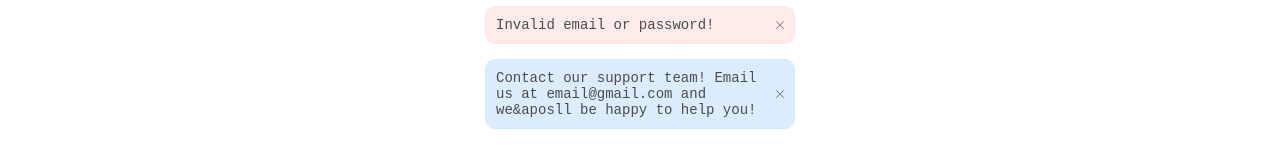
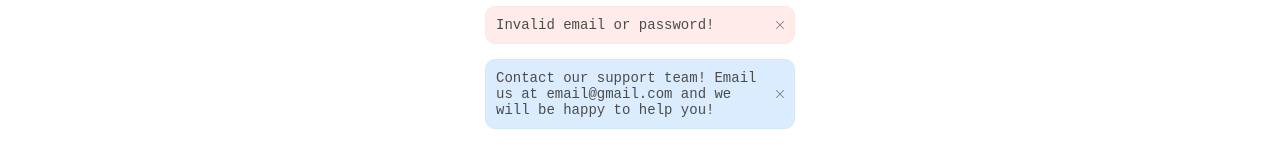
Before and after one commit to juliasangrim/spi-project, a React app in the folder frontend/: page / in a window 1280 px wide. Both pictures are taken after typing "name@example.com", "Sample123" into the empty fields and a click on the input "Sign in". Shown: the part 508-676 px from the top of the page. Built offline with nearby package versions, Linux system fonts and the light colour scheme; no server answers; a web font is replaced by a local one.

Commit message:
Fixed non-closed alert windows

```diff
--- a/frontend/src/modules/auth/components/SignInForm/SignInForm.tsx
+++ b/frontend/src/modules/auth/components/SignInForm/SignInForm.tsx
@@ -28,10 +28,13 @@ function SignInForm() {
     setIsShowAlertInfoWindow(true);
   };
 
-  const hideAlertWindows = () => {
+  const hideAlertInfoWindow = () => {
+      setIsShowAlertInfoWindow(false);
+  }
+
+  const hideAlertDangerWindow = () => {
     setIsShowAlertDangerWindow(false);
-    setIsShowAlertInfoWindow(false);
-  };
+  }
 
   const tryLogin = (e: any) => {
     e.preventDefault();
@@ -39,7 +42,6 @@ function SignInForm() {
       .then((response) => {
         localStorage.setItem('jwt', response.data.token);
         navigate("/templates");
-        // hideAlertWindows();
       })
       .catch((error) => {
         console.log(error);
@@ -81,8 +83,8 @@ function SignInForm() {
         </pre>
       </div>
 
-      {isShowAlertDangerWindow ? <AlertDanger /> : null}
-      {isShowAlertInfoWindow ? <AlertInfo /> : null}
+      {isShowAlertDangerWindow ? <AlertDanger hide={hideAlertDangerWindow}/> : null}
+      {isShowAlertInfoWindow ? <AlertInfo hide={hideAlertInfoWindow}/> : null}
     </div>
   );
 }
--- a/frontend/src/modules/general/components/Alert/AlertDanger.tsx
+++ b/frontend/src/modules/general/components/Alert/AlertDanger.tsx
@@ -2,11 +2,12 @@ import React from 'react';
 import cross from '../../../../assets/icons/cross-icon.svg';
 import './Alert.css';
 
-function AlertDanger({ text = 'Invalid email or password!' }: { text?: string }) {
+function AlertDanger({ text = 'Invalid email or password!', hide }: { text?: string, hide: () => void }) {
+
   return (
     <div className="alert alert-danger">
       <p className="alert-danger__message">{text}</p>
-      <img className="alert-danger__cross" src={cross} alt="cross" />
+      <img onClick={hide} className="alert-danger__cross" src={cross} alt="cross" />
     </div>
   );
 }
--- a/frontend/src/modules/general/components/Alert/AlertInfo.tsx
+++ b/frontend/src/modules/general/components/Alert/AlertInfo.tsx
@@ -2,14 +2,11 @@ import React from 'react';
 import cross from '../../../../assets/icons/cross-icon.svg';
 import './Alert.css';
 
-function AlertInfo() {
+function AlertInfo({ text = 'Contact our support team! Email us at email@gmail.com and we will be happy to help you!', hide }: { text?: string, hide: () => void }) {
   return (
     <div className="alert alert-info">
-      <p className="alert-info__message">
-        Contact our support team! Email us at email@gmail.com and we&aposll be happy
-        to help you!
-      </p>
-      <img className="alert-info__cross" src={cross} alt="cross" />
+      <p className="alert-info__message">{text}</p>
+      <img onClick={hide} className="alert-info__cross" src={cross} alt="cross" />
     </div>
   );
 }
```
